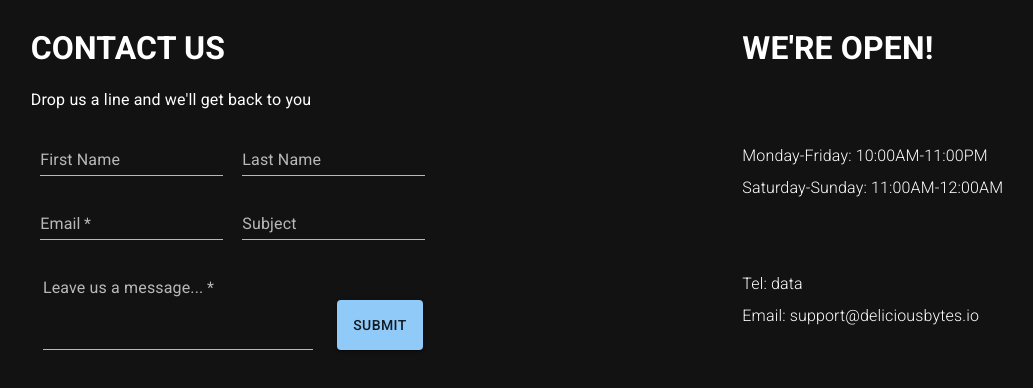
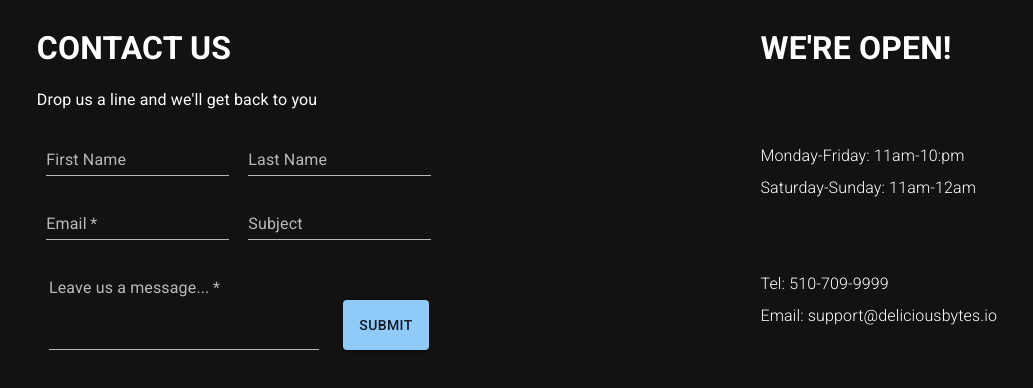
Before and after one commit to Zeerocious/DeliciousBytesTemplate, a React (Create React App) app: page / in a window 1280 px wide. Shown: the top 388 px of the page, without its empty margins (123-1156 px from the left). Built offline with nearby package versions, Linux system fonts and the light colour scheme.

Commit message:
iMPORTING FIXCED, JSON WORKS AS EXPECTED. ill go nap brb

```diff
--- a/src/App.js
+++ b/src/App.js
@@ -1,29 +1,20 @@
 import { Typography, Box, TextField, Button } from "@mui/material";
-import { type } from "@testing-library/user-event/dist/type";
 import { useState } from "react";
 import site from "./website.json"
-console.log(site);
-
-
+console.log(site)
 function App() {
   const [phoneNumber, setPhoneNumber] = useState(() => {
-    return "data";
+    return site.ContactUs[0].tel;
   });
   const [email, setEmail] = useState(() => {
-    return "support@deliciousbytes.io";
+    return site.ContactUs[0].email;
   });
-  const [weekdayStart, setWeekdayStart] = useState(() => {
-    return "10:00AM";
+  const [firstOpen, setWeekdayStart] = useState(() => {
+    return site.ContactUs[0].firstopen;
   });
-  const [weekdayEnd, setWeekdayEnd] = useState(() => {
-    return "11:00PM";
-  });
-  const [weekendStart, setWeekendStart] = useState(() => {
-    return "11:00AM";
-  });
-  const [weekendEnd, setWeekendEnd] = useState(() => {
-    return "12:00AM";
-  });
+  const [secondOpen, setWeekdayEnd] = useState(() => {
+    return site.ContactUs[0].secondopen;
+  })
   return (
     <Box
       sx={{
@@ -115,10 +106,10 @@ function App() {
           <Typography variant="header"> WE'RE OPEN! </Typography>
           <Box sx={{display: "flex", flexDirection: "column", mt: 8 }}>
             <Typography variant="info">
-              {`Monday-Friday: ${weekdayStart}-${weekdayEnd}`}
+              {`${firstOpen}`}
             </Typography>
             <Typography variant="info">
-              {`Saturday-Sunday: ${weekendStart}-${weekendEnd}`}
+              {`${secondOpen}`}
             </Typography>
           </Box>
           <Box sx={{ display: "flex", flexDirection: "column", mt: 8 }}>
--- a/src/website.json
+++ b/src/website.json
@@ -80,8 +80,8 @@
         {
             "tel": "510-709-9999",
             "email": "support@deliciousbytes.io",
-            "mondayfriday": "11am-10:pm",
-            "saturdaysunday": "11:am-12am"
+            "firstopen": "Monday-Friday: 11am-10:pm",
+            "secondopen": "Saturday-Sunday: 11am-12am"
         }
     ]
 }
```
